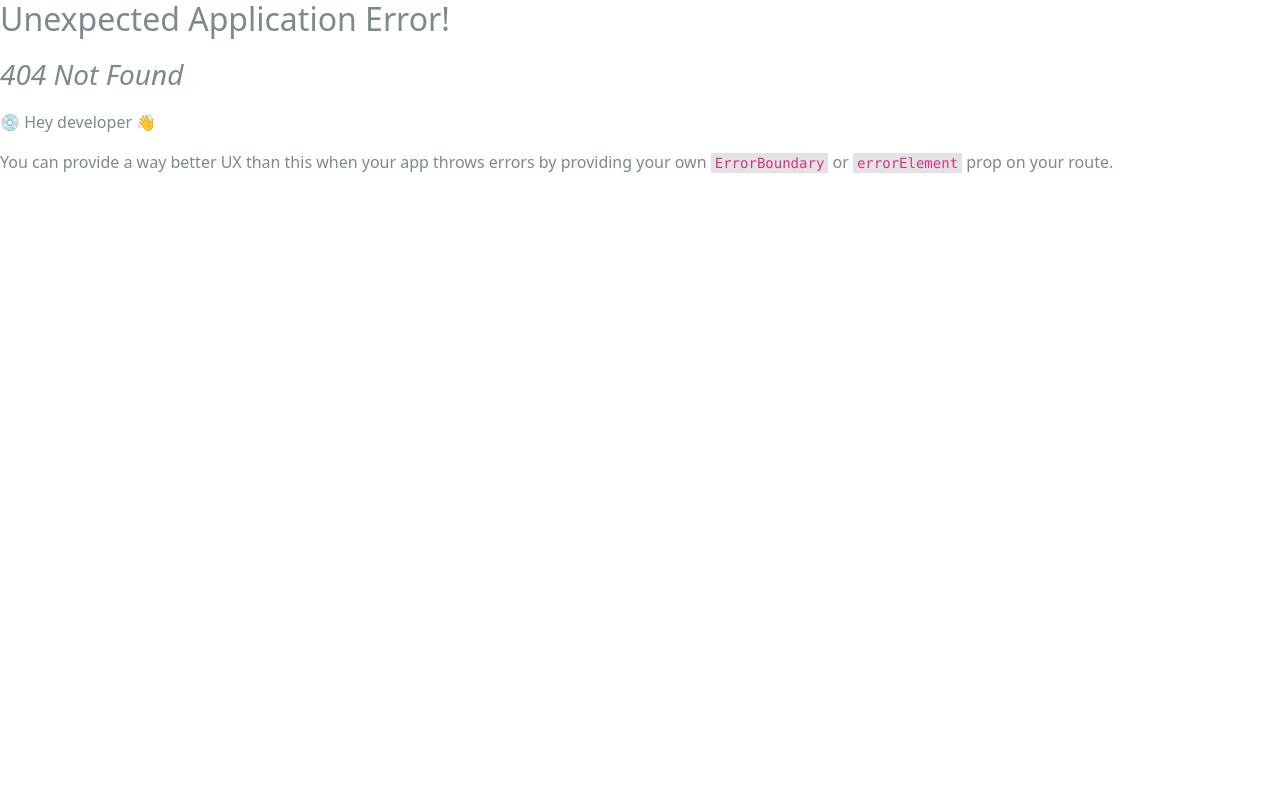
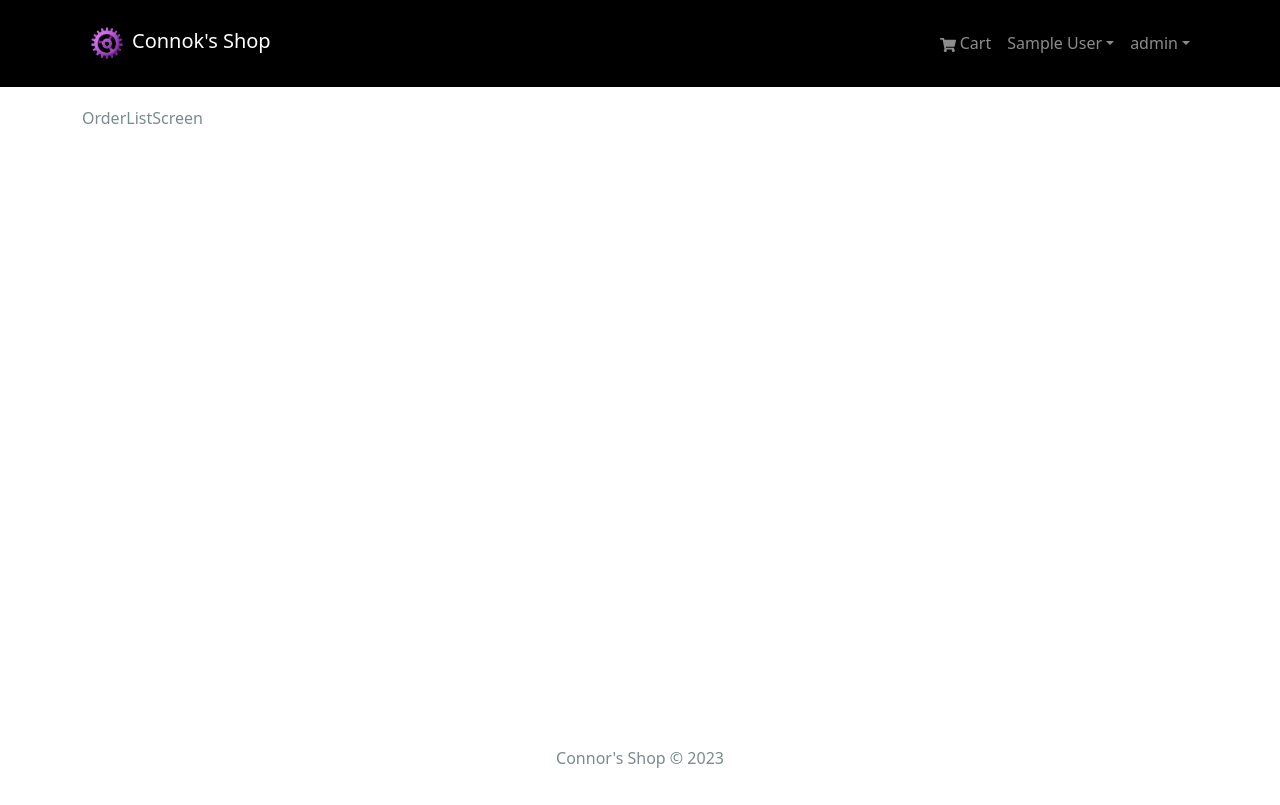
Before and after one commit to Connok/connors-shop, a React (Create React App) app in the folder frontend/: page /admin/orderlist in a window 1280 px wide. Before the commit this address had no page. Built offline with nearby package versions, Linux system fonts and the light colour scheme; sample sign-in values are in the browser's storage.

Commit message:
Admin start

```diff
--- /dev/null
+++ b/frontend/src/components/AdminRoute.jsx
@@ -0,0 +1,13 @@
+import { useSelector } from "react-redux";
+import { Outlet, Navigate } from "react-router-dom";
+
+const AdminRoute = () => {
+  const { userInfo } = useSelector((state) => state.auth);
+
+  return userInfo && userInfo.isAdmin ? (
+    <Outlet />
+  ) : (
+    <Navigate to="/login" replace />
+  );
+};
+export default AdminRoute;
--- a/frontend/src/components/Header.jsx
+++ b/frontend/src/components/Header.jsx
@@ -72,6 +72,19 @@
                   </Nav.Link>
                 </LinkContainer>
               )}
+              {userInfo && userInfo.isAdmin && (
+                <NavDropdown title="admin" id="adminmenu">
+                  <LinkContainer to="/admin/productlist">
+                    <NavDropdown.Item>Products</NavDropdown.Item>
+                  </LinkContainer>
+                  <LinkContainer to="/admin/userlist">
+                    <NavDropdown.Item>Users</NavDropdown.Item>
+                  </LinkContainer>
+                  <LinkContainer to="/admin/orderlist">
+                    <NavDropdown.Item>Orders</NavDropdown.Item>
+                  </LinkContainer>
+                </NavDropdown>
+              )}
             </Nav>
           </Navbar.Collapse>
         </Container>
--- a/frontend/src/index.js
+++ b/frontend/src/index.js
@@ -15,6 +15,7 @@
 import App from './App';
 import reportWebVitals from './reportWebVitals';
 import PrivateRoute from './components/PrivateRoute.jsx';
+import AdminRoute from './components/AdminRoute.jsx';
 import HomeScreen from './screens/HomeScreen';
 import ProductScreen from './screens/ProductScreen.jsx';
 import CartScreen from './screens/CartScreen.jsx';
@@ -25,6 +26,7 @@
 import PlaceOrderScreen from './screens/PlaceOrderScreen.jsx';
 import OrderScreen from './screens/OrderScreen.jsx';
 import ProfileScreen from './screens/ProfileScreen.jsx';
+import OrderListScreen from './screens/admin/OrderListScreen.jsx';
 
 const router = createBrowserRouter(
   createRoutesFromElements(
@@ -43,6 +45,11 @@
         <Route path='/order/:id' element={<OrderScreen />} />
         <Route path='/profile' element={<ProfileScreen />} />
       </Route>
+
+      <Route path='' element={<AdminRoute />}>
+        <Route path='/admin/orderlist' element={<OrderListScreen />} />
+
+      </Route>
     </Route>
   )
 )
--- /dev/null
+++ b/frontend/src/screens/admin/OrderListScreen.jsx
@@ -0,0 +1,5 @@
+const OrderListScreen = () => {
+  return <div>OrderListScreen</div>;
+};
+
+export default OrderListScreen;
```
